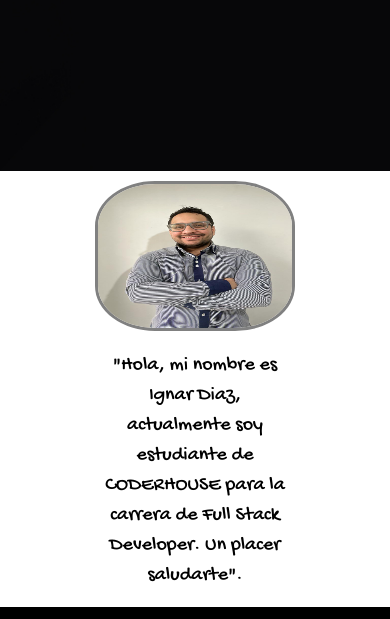
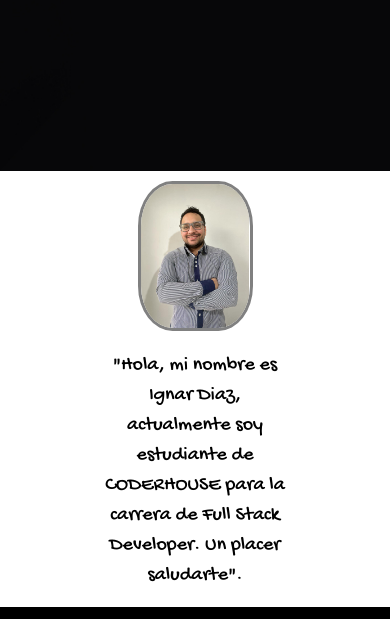
Before and after one commit to ignardiaz/2da-pre-entrega-Coder, a website: page index.html in a window 390 px wide. Shown: the part 619-1238 px from the top of the page. Drawn offline with nearby package versions, Linux system fonts and the light colour scheme.

Commit message:
Proyecto Final

```diff
--- a/scss/base/_mediaqueries.scss
+++ b/scss/base/_mediaqueries.scss
@@ -121,10 +121,10 @@
             margin-top: 10px;
             .imagen{
                 img{
-                    width: 200px;
+                    width: 115px;
                     height: 150px;
                     border-radius: 30%;
-                    max-width: 100%;
+                    object-fit: contain;
                 }
             }
             p{
--- a/scss/components/_main.scss
+++ b/scss/components/_main.scss
@@ -50,11 +50,11 @@
         background-color: nth($colores, 7);
         width: 100%;
         font-family: 'Gochi Hand', cursive;
-        font-size: nth($font-size, 5);
+        font-size: nth($font-size, 6);
         color: nth($colores, 2);
         display: flex;
         justify-content:space-evenly;
-        margin-top: 50px;
+        margin-top: 30px;
         div{
             img{
                 width: 300px;
```
Also changed, not shown: css/estilos.css.
